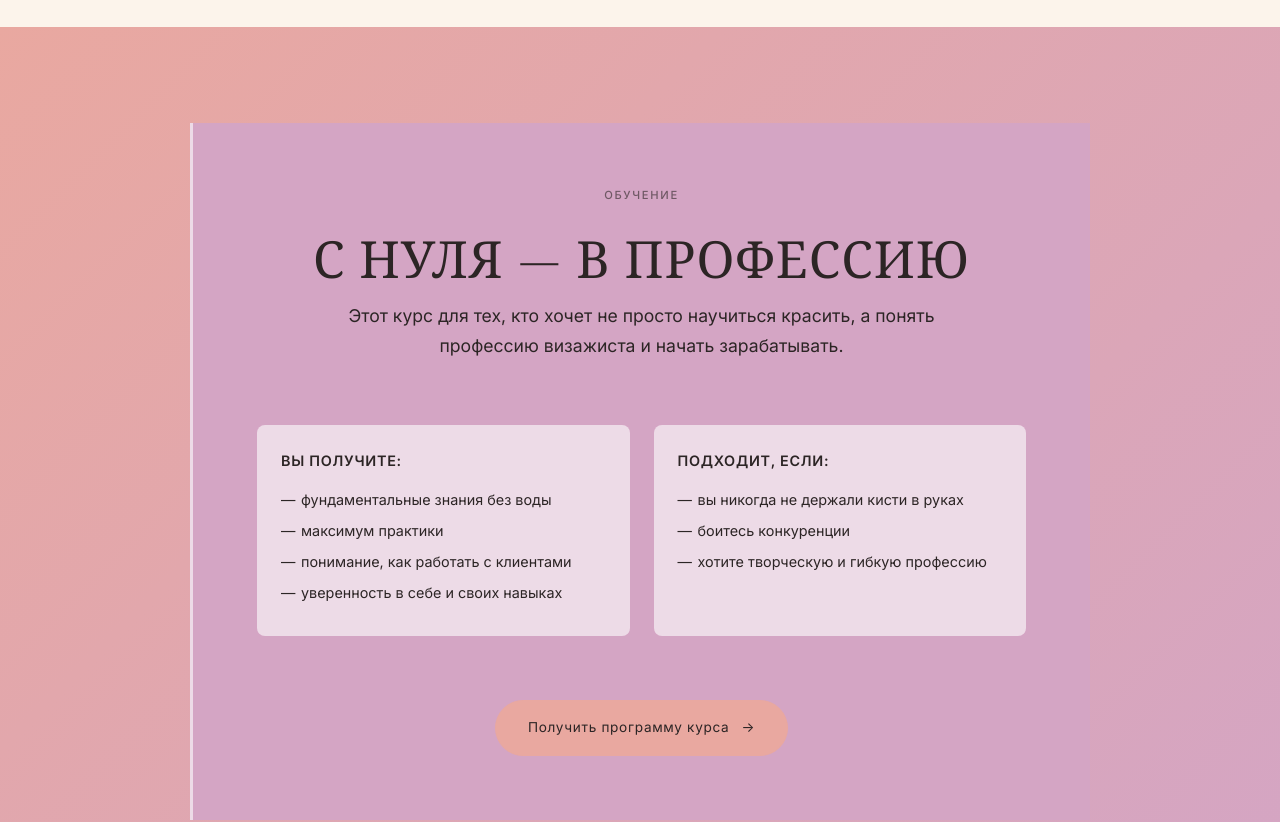
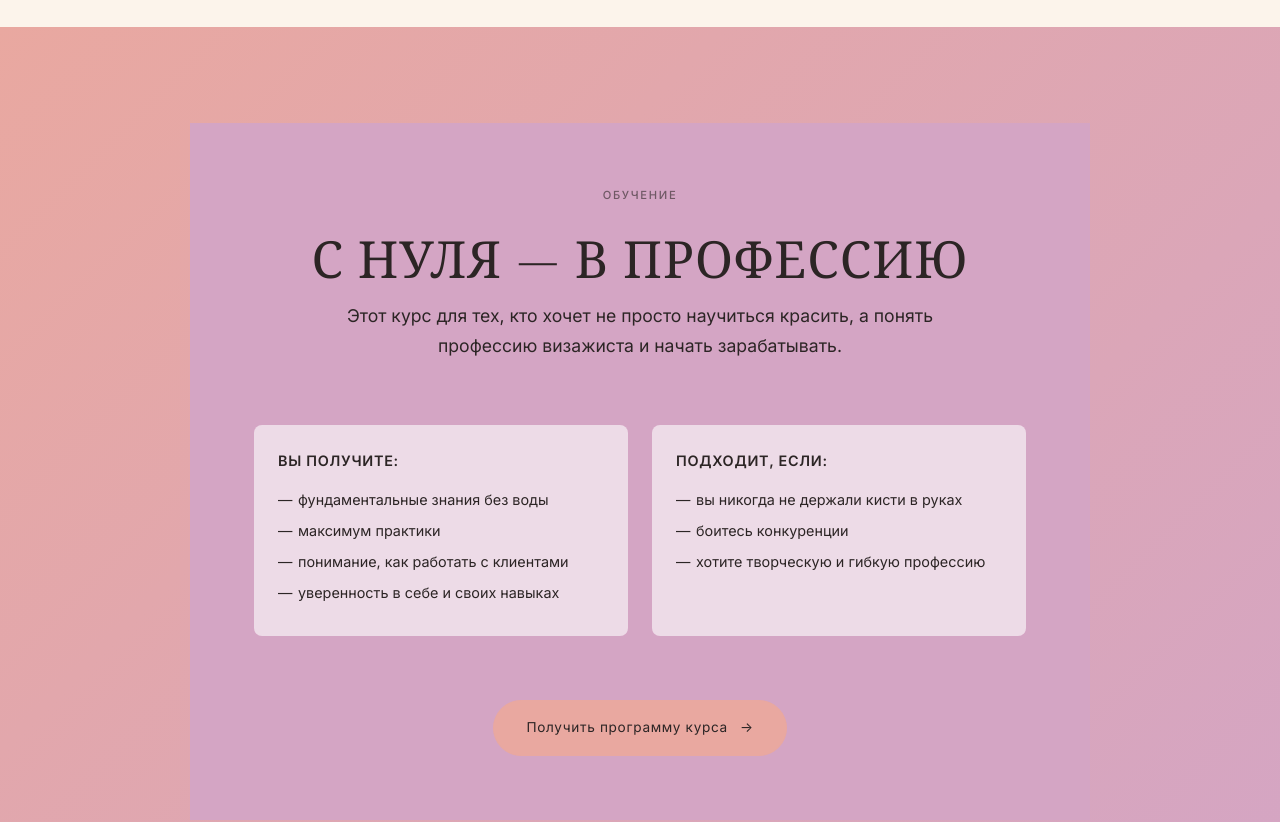
Before and after one commit to dbobkov245-source/vizazhist_page, a plain HTML site: page index.html in a window 1280 px wide. Shown: the part 6340-7162 px from the top of the page. Drawn offline with nearby package versions, Linux system fonts and the light colour scheme; a web font is replaced by a local one.

Commit message:
Revert course accent border

```diff
--- a/index.html
+++ b/index.html
@@ -989,9 +989,6 @@
             color: var(--color-text);
             padding: var(--space-xl);
             position: relative;
-            /* Accent border */
-            border-left: 3px solid rgba(255, 255, 255, 0.6);
-            /* padding-left: var(--space-lg); -- Included in padding-xl, but can be explicit if needed */
         }
 
         .course__header {
```
